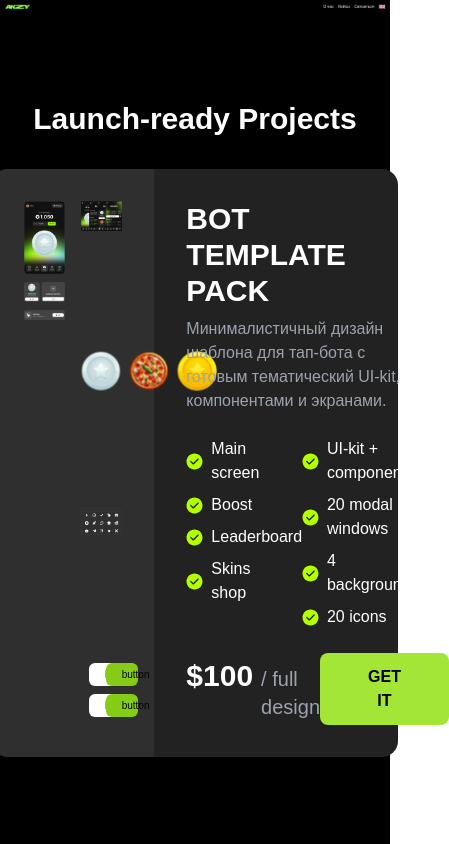
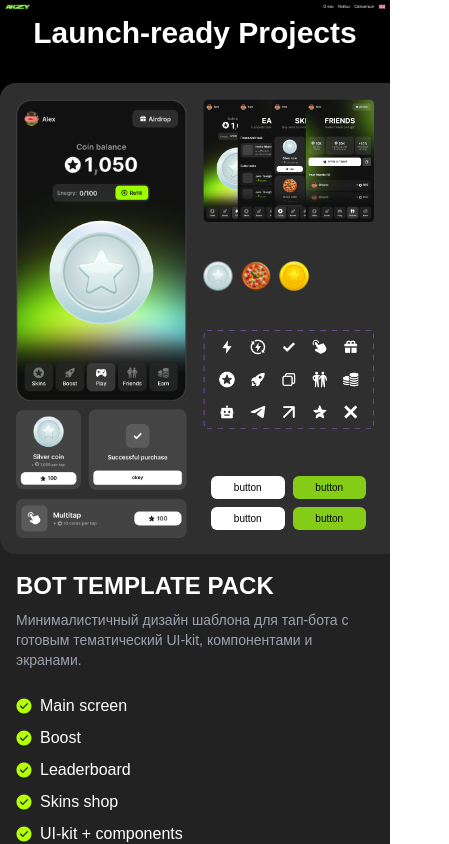
Before and after one commit to ZRTBJ/bot-template-pack, a React (Vite) app: page / in a window 390 px wide. Shown: the top 844 px of the page, 449 px wide, since content can reach past the window. Built offline with nearby package versions, Linux system fonts and the light colour scheme.

Commit message:
update: to be more responsive

```diff
--- a/src/components/PurchaseModal.jsx
+++ b/src/components/PurchaseModal.jsx
@@ -39,7 +39,7 @@ const PurcahseModal = ({ isOpen, onClose }) => {
           </p>
         </div>
 
-        <div className="flex items-center mb-8 bg-[#0E0E0F] rounded-xl p-4 justify-between gap-4">
+        <div className="flex flex-col sm:flex-row items-center mb-8 bg-[#0E0E0F] rounded-xl p-4 justify-between gap-4">
           <div className="flex items-start">
             <img
               src={Silver}
--- a/src/components/TapBotTemplate.jsx
+++ b/src/components/TapBotTemplate.jsx
@@ -10,7 +10,7 @@ import SilverStarIcon from "../assets/silverstar.svg";
 import PieIcon from "../assets/pie.svg";
 import GoldStarIcon from "../assets/goldstar.svg";
 
-import PurcahseModal from "./PurchaseModal";
+import PurchaseModal from "./PurchaseModal";
 
 const TapBotTemplate = () => {
   const [isOpen, setModalOpen] = useState(false);
@@ -19,35 +19,62 @@ const TapBotTemplate = () => {
   const closeModal = () => setModalOpen(false);
 
   return (
-    <div className="flex bg-[#222222] rounded-2xl max-w-4xl">
+    <div className="flex flex-col lg:flex-row bg-[#222222] rounded-2xl max-w-4xl mx-auto">
       {/* Left Side - Image */}
-      <div className="bg-[#2F2F2F] grid grid-cols-2 auto-rows-fr gap-4 w-2/5 p-8 rounded-tl-2xl rounded-bl-2xl">
+      <div className="bg-[#2F2F2F] grid grid-cols-2 auto-rows-fr gap-4 w-full lg:w-2/5 p-4 sm:p-6 lg:p-8 rounded-tl-2xl rounded-bl-2xl">
         {/* Balance Card */}
         <div className="flex flex-col gap-2">
-          <img src={BalanceImage} alt="Balance Card" />
-          <img src={PurchageImage} alt="Purchase" />
-          <img src={MultiTap} alt="Multi Tap" />
+          <img
+            src={BalanceImage}
+            alt="Balance Card"
+            className="w-full h-auto object-contain"
+          />
+          <img
+            src={PurchageImage}
+            alt="Purchase"
+            className="w-full h-auto object-contain"
+          />
+          <img
+            src={MultiTap}
+            alt="Multi Tap"
+            className="w-full h-auto object-contain"
+          />
         </div>
-        <div className="flex flex-col justify-between">
-          <img src={ScreenImage} alt="Screen Card" className="w-fit" />
-          <div className="flex gap-2 justify-between">
-            <img src={SilverStarIcon} alt="Silver Star" className="w-[40px]" />
-            <img src={PieIcon} alt="Pie" className="w-[40px]" />
-            <img src={GoldStarIcon} alt="Gold Star" className="w-[40px]" />
+        <div className="flex flex-col justify-between gap-2">
+          <img
+            src={ScreenImage}
+            alt="Screen Card"
+            className="w-full h-auto object-contain"
+          />
+          <div className="flex gap-2 justify-start lg:justify-between mt-2 lg:mt-0">
+            <img
+              src={SilverStarIcon}
+              alt="Silver Star"
+              className="w-[30px] sm:w-[40px]"
+            />
+            <img src={PieIcon} alt="Pie" className="w-[30px] sm:w-[40px]" />
+            <img
+              src={GoldStarIcon}
+              alt="Gold Star"
+              className="w-[30px] sm:w-[40px]"
+            />
           </div>
-          {/* <div className="grid grid-cols-5"></div> */}
-          <img src={IconsImage} alt="Icons Image" className="h-fit" />
-          <div className="grid grid-cols-2 gap-2 p-2">
-            <button className="bg-white text-black px-4 py-1 rounded-md w-full text-[10px]">
+          <img
+            src={IconsImage}
+            alt="Icons Image"
+            className="h-auto w-full object-contain mt-2"
+          />
+          <div className="grid grid-cols-2 gap-2 p-2 mt-2">
+            <button className="bg-white text-black px-2 py-1 rounded-md w-full text-[10px]">
               button
             </button>
-            <button className="bg-lime-500 text-black px-4 py-1 rounded-md w-full text-[10px]">
+            <button className="bg-lime-500 text-black px-2 py-1 rounded-md w-full text-[10px]">
               button
             </button>
-            <button className="bg-white text-black px-4 py-1 rounded-md w-full text-[10px]">
+            <button className="bg-white text-black px-2 py-1 rounded-md w-full text-[10px]">
               button
             </button>
-            <button className="bg-lime-500 text-black px-4 py-1 rounded-md w-full text-[10px]">
+            <button className="bg-lime-500 text-black px-2 py-1 rounded-md w-full text-[10px]">
               button
             </button>
           </div>
@@ -55,61 +82,74 @@ const TapBotTemplate = () => {
       </div>
 
       {/* Right Side - Details */}
-      <div className="p-8 w-3/5 flex flex-col justify-between items-start">
+      <div className="p-4 sm:p-6 lg:p-8 w-full lg:w-3/5 flex flex-col justify-between items-start">
         <div>
-          <h2 className="text-3xl font-bold text-white mb-2">
+          <h2 className="text-2xl sm:text-3xl font-bold text-white mb-2">
             BOT TEMPLATE PACK
           </h2>
-          <p className="text-gray-400 mb-6">
+          <p className="text-gray-400 mb-6 text-sm sm:text-base">
             Минималистичный дизайн шаблона для тап-бота с готовым тематический
             UI-kit, компонентами и экранами.
           </p>
 
-          <ul className="space-y-2 columns-2 text-white">
+          <ul className="space-y-2 text-white columns-1 sm:columns-2">
             <li className="flex items-center">
-              <img src={CheckBoxIcon} className="mr-2" /> Main screen
+              <img src={CheckBoxIcon} className="mr-2 w-[16px] h-[16px]" /> Main
+              screen
             </li>
             <li className="flex items-center">
-              <img src={CheckBoxIcon} className="mr-2" /> Boost
+              <img src={CheckBoxIcon} className="mr-2 w-[16px] h-[16px]" />{" "}
+              Boost
             </li>
             <li className="flex items-center">
-              <img src={CheckBoxIcon} className="mr-2" /> Leaderboard
+              <img src={CheckBoxIcon} className="mr-2 w-[16px] h-[16px]" />{" "}
+              Leaderboard
             </li>
             <li className="flex items-center">
-              <img src={CheckBoxIcon} className="mr-2" /> Skins shop
+              <img src={CheckBoxIcon} className="mr-2 w-[16px] h-[16px]" />{" "}
+              Skins shop
             </li>
             <li className="flex items-center">
-              <img src={CheckBoxIcon} className="mr-2" /> UI-kit + components
+              <img src={CheckBoxIcon} className="mr-2 w-[16px] h-[16px]" />{" "}
+              UI-kit + components
             </li>
             <li className="flex items-center">
-              <img src={CheckBoxIcon} className="mr-2" /> 20 modal windows
+              <img src={CheckBoxIcon} className="mr-2 w-[16px] h-[16px]" /> 20
+              modal windows
             </li>
             <li className="flex items-center">
-              <img src={CheckBoxIcon} className="mr-2" /> 4 backgrounds
+              <img src={CheckBoxIcon} className="mr-2 w-[16px] h-[16px]" /> 4
+              backgrounds
             </li>
             <li className="flex items-center">
-              <img src={CheckBoxIcon} className="mr-2" /> 20 icons
+              <img src={CheckBoxIcon} className="mr-2 w-[16px] h-[16px]" /> 20
+              icons
             </li>
           </ul>
         </div>
 
-        <div className="mt-6 flex items-center justify-between w-full">
+        <div className="mt-6 flex flex-col sm:flex-row items-center justify-between w-full gap-4">
           {/* Price Text */}
           <div className="flex items-baseline space-x-2">
-            <span className="text-white text-3xl font-semibold">$100</span>
-            <span className="text-gray-400 text-xl">/ full design</span>
+            <span className="text-white text-2xl sm:text-3xl font-semibold">
+              $100
+            </span>
+            <span className="text-gray-400 text-lg sm:text-xl">
+              / full design
+            </span>
           </div>
 
           {/* Button */}
           <button
             onClick={openModal}
-            className="bg-lime-400 text-black font-bold py-3 px-12 rounded-lg hover:bg-lime-500 transition duration-300"
+            className="bg-lime-400 text-black font-bold py-2 sm:py-3 px-8 sm:px-12 rounded-lg hover:bg-lime-500 transition duration-300 w-full sm:w-auto"
           >
             GET IT
           </button>
         </div>
       </div>
-      <PurcahseModal isOpen={isOpen} onClose={closeModal}></PurcahseModal>
+
+      <PurchaseModal isOpen={isOpen} onClose={closeModal}></PurchaseModal>
     </div>
   );
 };
```
